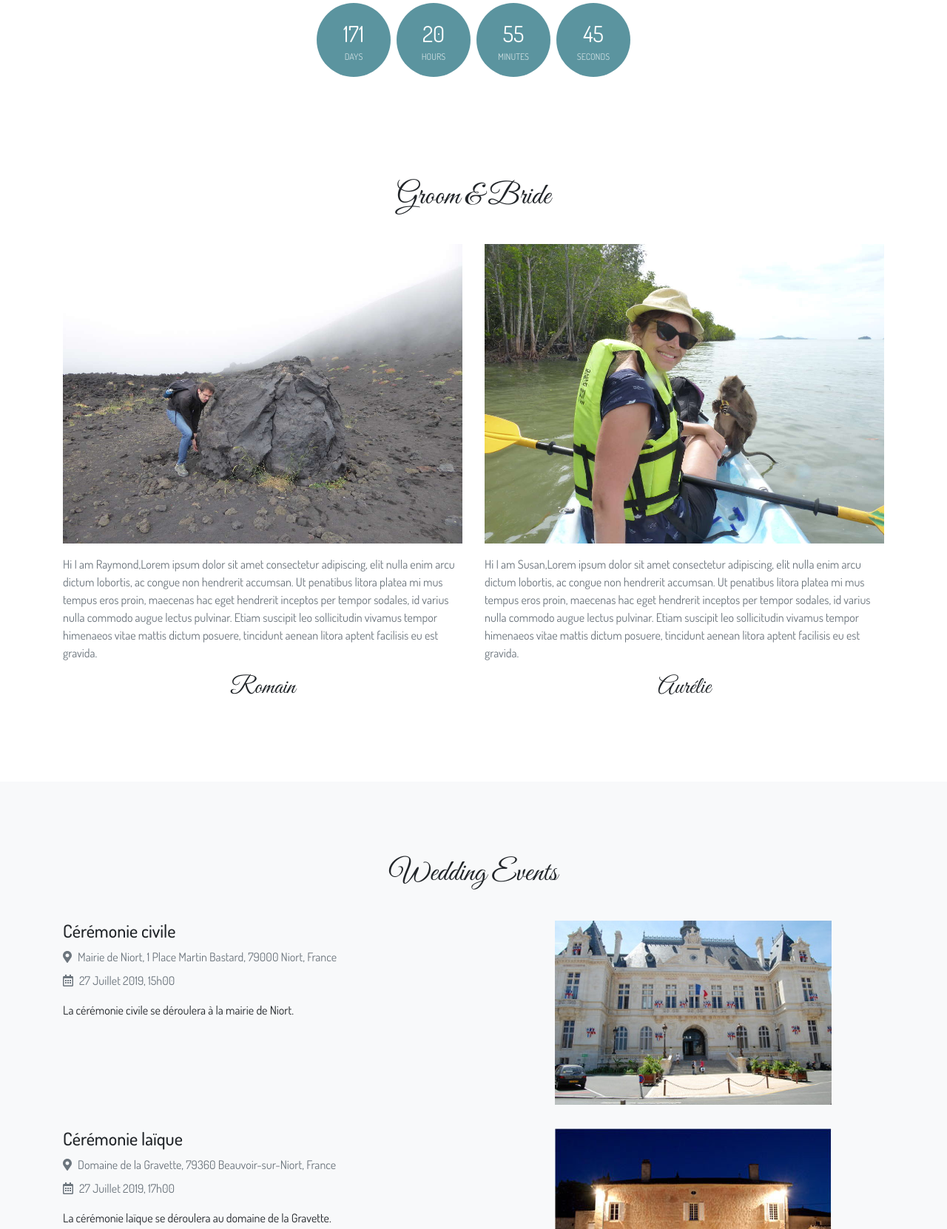
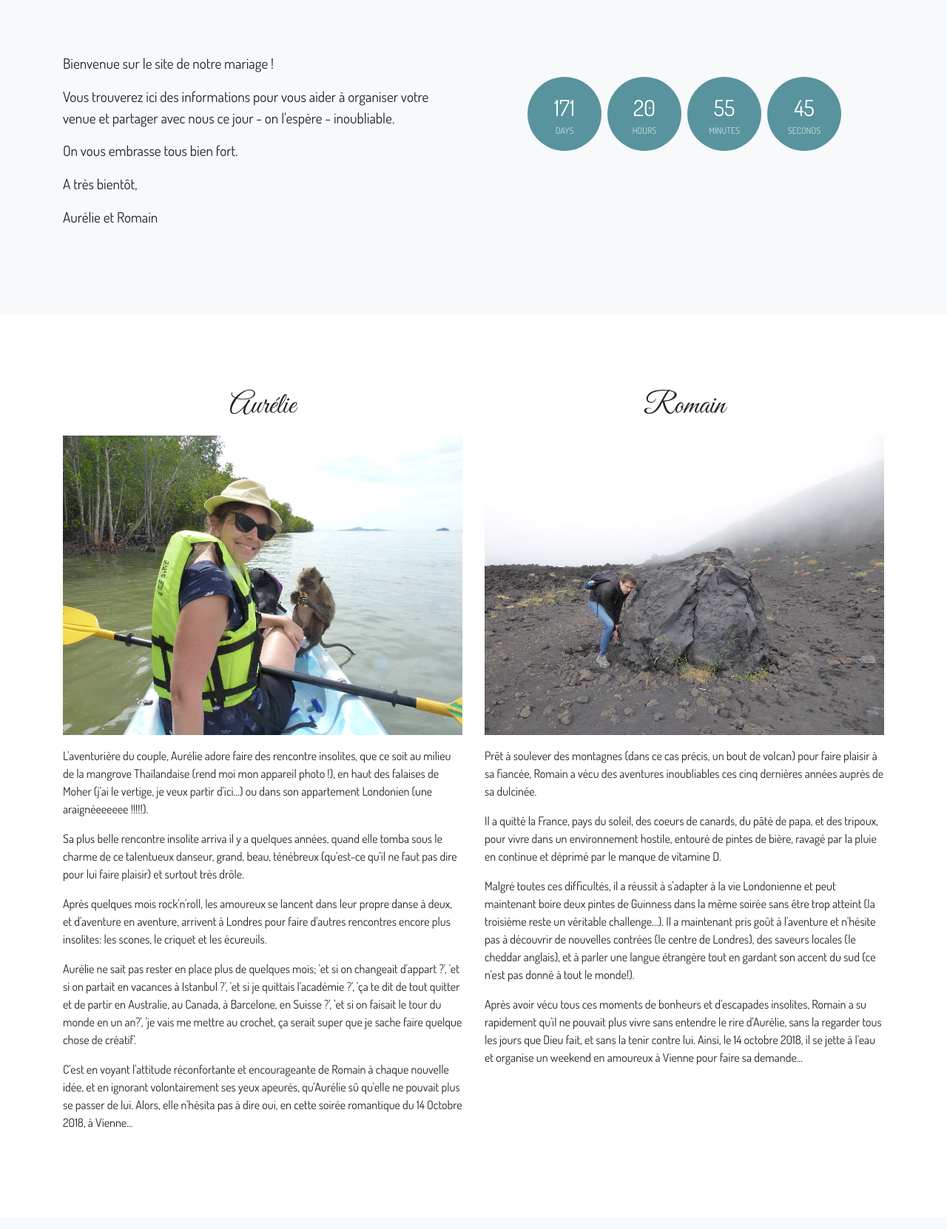
Before and after one commit to romgar/wedding, a website: page index.html in a window 1280 px wide. Shown: the part 897-2559 px from the top of the page at 74% size. Drawn offline with nearby package versions, Linux system fonts and the light colour scheme.

Commit message:
Add an introduction section and update bride/groom information

```diff
--- a/index.html
+++ b/index.html
@@ -23,7 +23,7 @@
   <div class="ww-wedding-announcement d-flex align-items-center justify-content-start">
     <div class="container ww-announcement-container">
       <p class="ww-couple-name ww-title" data-aos="zoom-in-down" data-aos-delay="300" data-aos-duration="1000">Aurélie & Romain</p><img class="img-fluid mt-1" src="images/laurel-1.png" alt="Heart" data-aos="zoom-in-down" data-aos-delay="300" data-aos-duration="1000"/>
-      <p class="h1 mt-5 ww-title" data-aos="zoom-in-down" data-aos-delay="300" data-aos-duration="1000" data-aos-offset="10">27<sup>th</sup> July, 2019</p>
+      <p class="ww-announcement-date h1 mt-5 ww-title" data-aos="zoom-in-down" data-aos-delay="300" data-aos-duration="1000" data-aos-offset="10">27<sup>th</sup> July, 2019</p>
     </div>
   </div>
 </div>
@@ -46,23 +46,56 @@
     </div>
   </nav>
 </div>
-<div class="simply-countdown simply-countdown-one"></div>
+<div class="ww-section  bg-light" id="introduction">
+  <div class="container">
+    <div class="row">
+      <div class="introduction-text col-md-6">
+        <p>Bienvenue sur le site de notre mariage !</p>
+        <p>Vous trouverez ici des informations pour vous aider à organiser votre venue et partager avec nous ce jour - on l'espère - inoubliable.</p>
+        <p>On vous embrasse tous bien fort.</p>
+        <p>A très bientôt,</p>
+        <p>Aurélie et Romain</p>
+      </div>
+      <div class="col-md-6">
+        <div class="simply-countdown simply-countdown-one"></div>
+      </div>
+    </div>
+  </div>
+</div>
 <div class="ww-section" id="couple">
   <div class="container">
-    <h1 class="h1 text-center pb-3 ww-title">Groom & Bride</h1>
     <div class="row text-center">
       <div class="col-md-6">
-        <div class="mt-3"><img class="img-fluid" src="images/romain_main.jpg" alt="Groom"/>
-          <p class="pt-3 text-left text-muted">Hi I am Raymond,Lorem ipsum dolor sit amet consectetur adipiscing, elit nulla enim arcu dictum lobortis, ac congue non hendrerit accumsan. Ut penatibus litora platea mi mus tempus eros proin, maecenas hac eget hendrerit inceptos per tempor sodales, id varius nulla commodo augue lectus pulvinar. Etiam suscipit leo sollicitudin vivamus tempor himenaeos vitae mattis dictum posuere, tincidunt aenean litora aptent facilisis eu est gravida.</p>
-          <h3 class="h2 ww-title">Romain</h3>
+        <h1 class="h1 ww-title">Aurélie</h3>
+        <div class="mt-3"><img class="img-fluid" src="images/aurelie_main.jpg" alt="Bride"/>
+          <p class="pt-3 text-left">
+            L'aventurière du couple, Aurélie adore faire des rencontre insolites, que ce soit au milieu de la mangrove Thaïlandaise (rend moi mon appareil photo !), en haut des falaises de Moher (j'ai le vertige, je veux partir d'ici...) ou dans son appartement Londonien (une araignéeeeeee !!!!!).</p>
+          <p class="text-left">
+              Sa plus belle rencontre insolite arriva il y a quelques années, quand elle tomba sous le charme de ce talentueux danseur, grand, beau, ténébreux (qu'est-ce qu'il ne faut pas dire pour lui faire plaisir) et surtout très drôle.</p>
+          <p class="text-left">Après quelques mois rock'n'roll, les amoureux se lancent dans leur propre danse à deux, et d'aventure en aventure, arrivent à Londres pour faire d'autres rencontres encore plus insolites: les scones, le criquet et les écureuils.</p>
+          <p class="text-left">Aurélie ne sait pas rester en place plus de quelques mois; 'et si on changeait d'appart ?', 'et si on partait en vacances à Istanbul ?', 'et si je quittais l'académie ?', 'ça te dit de tout quitter et de partir en Australie, au Canada, à Barcelone, en Suisse ?', 'et si on faisait le tour du monde en un an?', 'je vais me mettre au crochet, ça serait super que je sache faire quelque chose de créatif'.</p>
+          <p class="text-left">C'est en voyant l'attitude réconfortante et encourageante de Romain à chaque nouvelle idée, et en ignorant volontairement ses yeux apeurés, qu'Aurélie sû qu'elle ne pouvait plus se passer de lui. Alors, elle n'hésita pas à dire oui, en cette soirée romantique du 14 Octobre 2018, à Vienne...</p>
         </div>
       </div>
       <div class="col-md-6">
-        <div class="mt-3"><img class="img-fluid" src="images/aurelie_main.jpg" alt="Bride"/>
-          <p class="pt-3 text-left text-muted">Hi I am Susan,Lorem ipsum dolor sit amet consectetur adipiscing, elit nulla enim arcu dictum lobortis, ac congue non hendrerit accumsan. Ut penatibus litora platea mi mus tempus eros proin, maecenas hac eget hendrerit inceptos per tempor sodales, id varius nulla commodo augue lectus pulvinar. Etiam suscipit leo sollicitudin vivamus tempor himenaeos vitae mattis dictum posuere, tincidunt aenean litora aptent facilisis eu est gravida.</p>
-          <h3 class="h2 ww-title">Aurélie</h3>
+          <h1 class="h1 ww-title">Romain</h3>
+          <div class="mt-3"><img class="img-fluid" src="images/romain_main.jpg" alt="Groom"/>
+            <p class="pt-3 text-left">
+              Prêt à soulever des montagnes (dans ce cas précis, un bout de volcan) pour faire plaisir à sa fiancée, Romain a vécu des aventures
+              inoubliables ces cinq dernières années auprès de sa dulcinée.</p>
+            <p class="text-left">
+              Il a quitté la France, pays du soleil, des coeurs de canards, du pâté de papa, et des tripoux, pour vivre
+              dans un environnement hostile, entouré de pintes de bière, ravagé par la pluie en continue et déprimé par le manque de vitamine D.
+            </p>
+            <p class="text-left">
+              Malgré toutes ces difficultés, il a réussit à s'adapter à la vie Londonienne et peut maintenant boire deux pintes de Guinness dans la même soirée
+              sans être trop atteint (la troisième reste un véritable challenge…). Il a maintenant pris goût à l'aventure et n'hésite pas à découvrir de nouvelles contrées (le centre de Londres), des saveurs locales (le cheddar anglais), et à parler une langue étrangère tout en gardant son accent du sud (ce n'est pas donné à tout le monde!).
+            </p>
+            <p class="text-left">
+              Après avoir vécu tous ces moments de bonheurs et d'escapades insolites, Romain a su rapidement qu'il ne pouvait plus vivre sans entendre le rire d'Aurélie, sans la regarder tous les jours que Dieu fait, et sans la tenir contre lui. Ainsi, le 14 octobre 2018, il se jette à l'eau et organise un weekend en amoureux à Vienne pour faire sa demande...
+            </p>
+          </div>
         </div>
-      </div>
     </div>
   </div>
 </div>
```
Also changed, not shown: styles/main.css.
